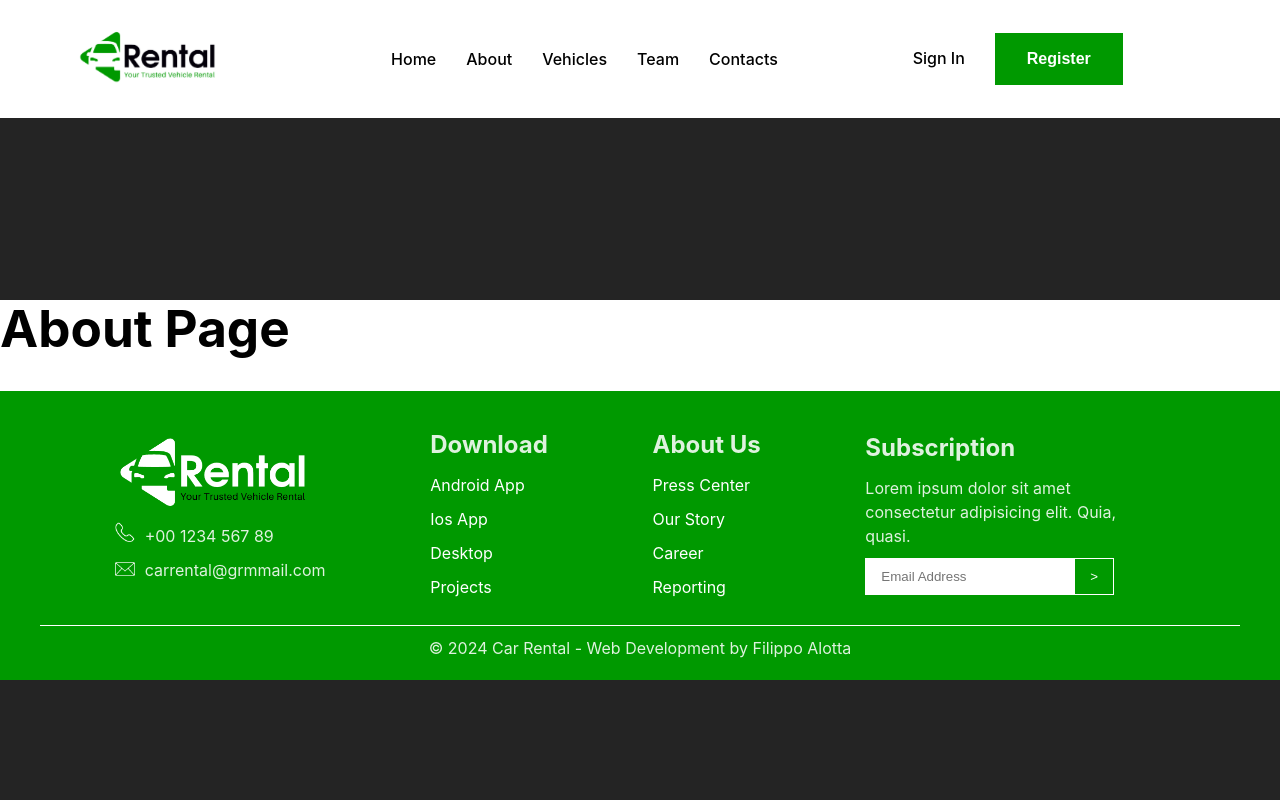
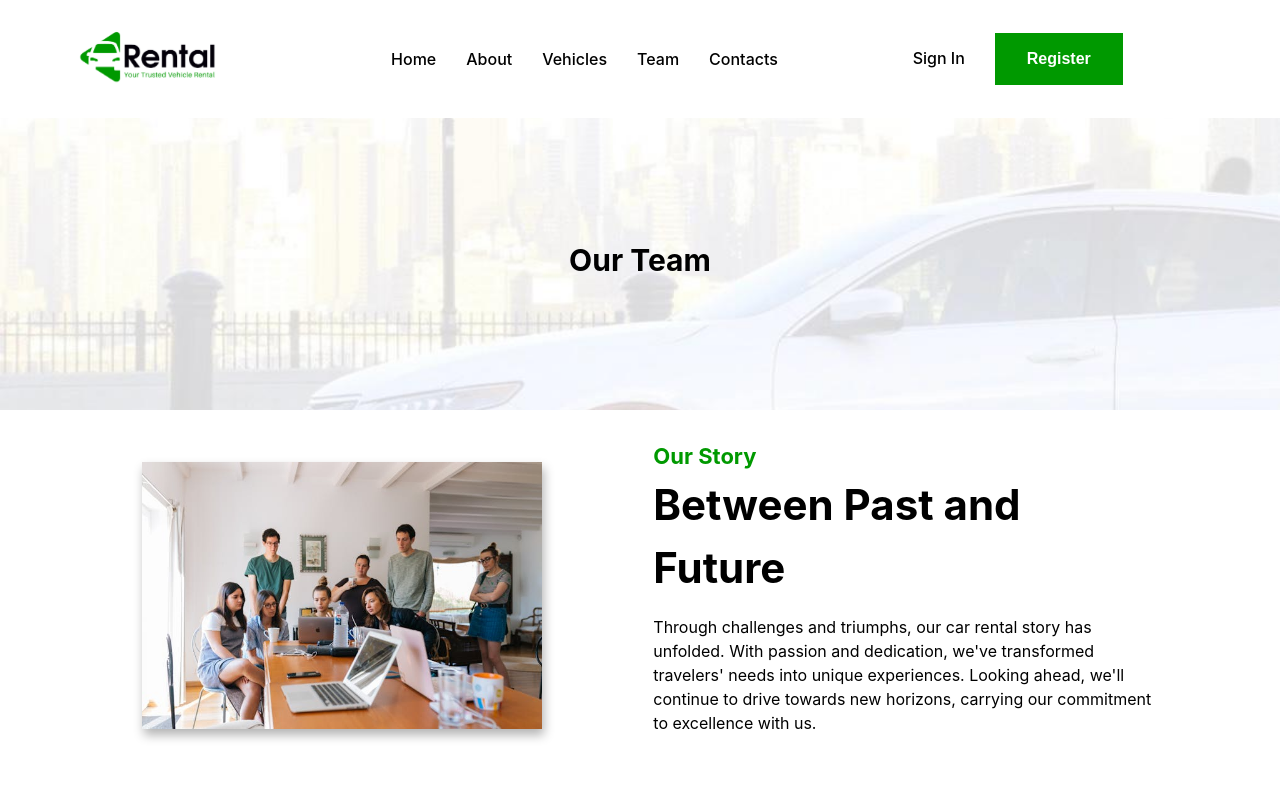
Before and after one commit to Filippoalotta/Car-rental, a React (Vite) app: page /about in a window 1280 px wide. Shown: the top 800 px of the page. Built offline with nearby package versions, Linux system fonts and the light colour scheme.

Commit message:
finita pagina about

```diff
--- a/src/assets/components/WhyChooseUs.jsx
+++ b/src/assets/components/WhyChooseUs.jsx
@@ -10,7 +10,6 @@
                 <h4>Why Choose Us</h4>
                 <h2>Choose, Save, Drive</h2>
                 <p>With a wide selection of high-quality vehicles, competitive rates, and impeccable customer service, we are committed to ensuring that every journey is a success. Our dedication to convenience and customer satisfaction sets us apart from the competition.</p>
-                <button className='button2'>Learn More</button>
             </div>
             <img src={whyChooseUs} alt="Why choose us image" />
         </section>
--- a/src/assets/pages/AboutPage.jsx
+++ b/src/assets/pages/AboutPage.jsx
@@ -1,5 +1,8 @@
 import '../scss/AboutPage.scss'
 import Header from '../components/Header';
+import OurStory from '../images/our-story.jpg'
+import EasyFastService from '../components/EasyFastServices';
+import WhyChooseUs from '../components/WhyChooseUs';
 import Footer from '../components/Footer';
 
 function AboutPage(){
@@ -8,7 +11,19 @@
         <>
             <Header></Header>
             <div className='about-page'>
-                <h1>About Page</h1>
+                <div className="page-bg">
+                    <h2>Our Team</h2>
+                </div>
+                <div className="our-story">
+                    <img src={OurStory} alt="Why choose us image" />
+                    <div className="our-story-content">
+                        <h4>Our Story</h4>
+                        <h2>Between Past and Future</h2>
+                        <p>Through challenges and triumphs, our car rental story has unfolded. With passion and dedication, we&apos;ve transformed travelers&apos; needs into unique experiences. Looking ahead, we&apos;ll continue to drive towards new horizons, carrying our commitment to excellence with us.</p>
+                    </div>
+                </div>
+                <EasyFastService></EasyFastService>
+                <WhyChooseUs></WhyChooseUs>
             </div>
             <Footer></Footer>
         </>
--- a/src/assets/scss/AboutPage.scss
+++ b/src/assets/scss/AboutPage.scss
@@ -1,6 +1,70 @@
 $primaryColor: #009900;
 
 .about-page{
-    margin-top: 300px;
-    color: #000;
+    margin-top: 110px;
+    .page-bg{
+        background-image: url('../images/bg-pages.jpg');
+        background-position: center;
+        background-size: cover;
+        height: 300px;
+        color: #000;
+        display: flex;
+        justify-content: center;
+        align-items: center;
+        h2{
+            font-size: 30px;
+        }
+    }
+    .our-story{
+        display: flex;
+        justify-content: space-evenly;
+        align-items: center;
+        background-color: #fff;
+        color: #000;
+        padding: 30px;
+        img{
+            width: 400px;
+            box-shadow: 2px 6px 10px rgba(0, 0, 0, 0.3);
+            margin: 15px;
+        }
+        .our-story-content{
+            display: flex;
+            flex-direction: column;
+            max-width: 500px;
+            text-align: left;
+            h2, h4{
+                margin: 0;
+            }
+            h2{
+                font-size: 42px;
+            }
+            h4{
+                font-size: 22px;
+                color: $primaryColor;
+            }
+        }
+    }
 }
+
+@media screen and (max-width: 1000px){
+
+    .our-story{
+        flex-direction: column-reverse;
+        img{
+            margin: 20px 0 0 0;
+        }
+    }
+
+}
+
+@media screen and (max-width: 480px) {
+
+    .about-page{
+        .our-story{
+            img{
+                width: 100%;
+            }
+        }
+    }
+
+}
--- a/src/assets/scss/Footer.scss
+++ b/src/assets/scss/Footer.scss
@@ -90,3 +90,12 @@
     }
 
 }
+
+@media screen and (max-width: 500px) {
+
+    .footer-content{
+        flex-direction: column;
+        text-align: center;
+    }
+
+}
--- a/src/assets/scss/WhyChooseUs.scss
+++ b/src/assets/scss/WhyChooseUs.scss
@@ -21,6 +21,7 @@
         }
         h4{
             font-size: 22px;
+            color: $primaryColor;
         }
         button{
             width: 175px;
```
Also changed, not shown: src/assets/images/about-miss-img.png (deleted), src/assets/images/our-story.jpg (added).
